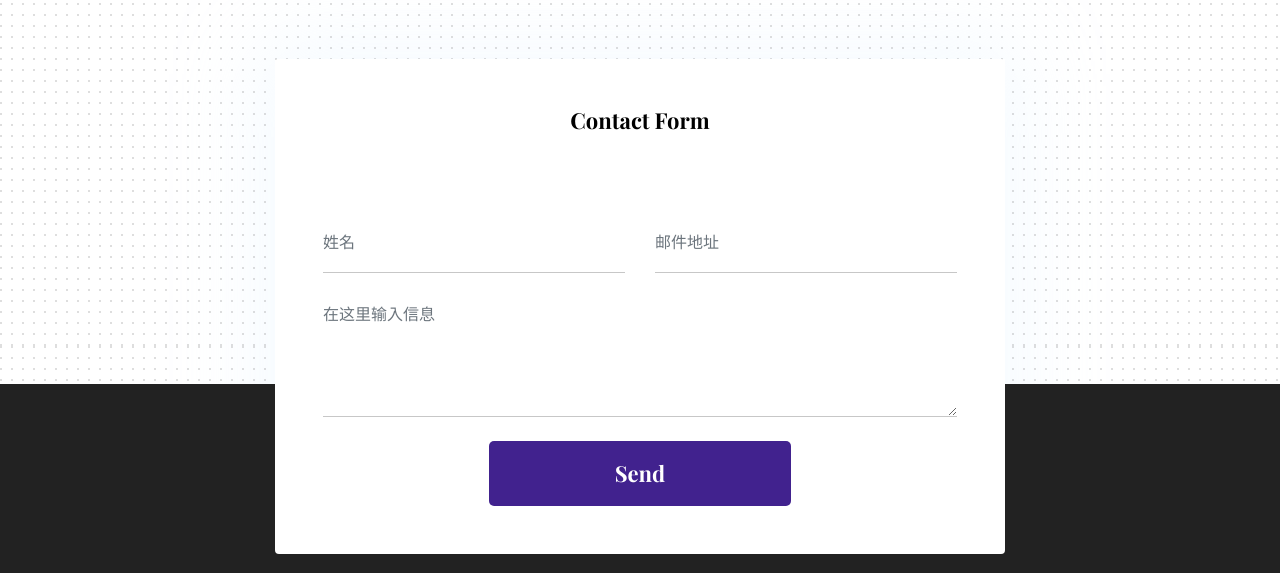
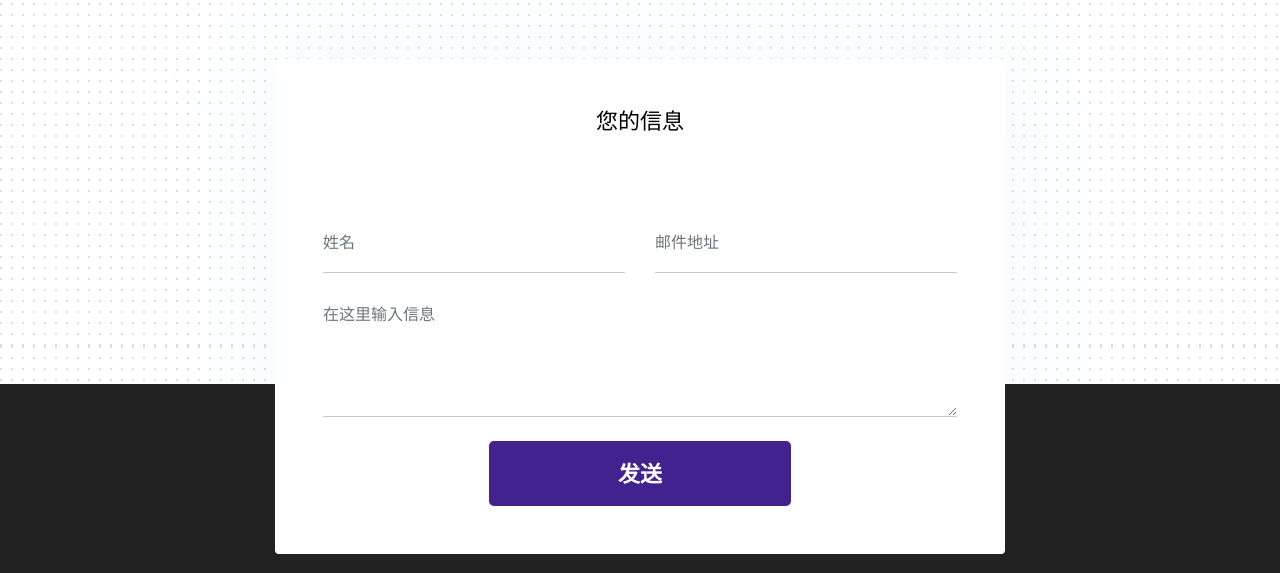
Before and after one commit to zwpim/zwpim.github.io, a Jekyll site: the page built from index.html, in a window 1280 px wide and 900 px high, scrolled down 6628 px. Shown: the part 155-728 px from the top of the window. Built offline with Jekyll 4.4.1, drawn with Linux system fonts in a browser that asks for light colours.

Commit message:
Update contact-section.html

```diff
--- a/_includes/contact-section.html
+++ b/_includes/contact-section.html
@@ -7,8 +7,8 @@
       </div>
       <div class="col-lg-8 mx-auto">
         <div class="bg-white rounded text-center p-5 shadow-down">
-          <h4 class="mb-80">Contact Form</h4>
-          <form action="mailto:/{{ site.data.settings.contact-email }}" method="POST" class="row">
+          <h4 class="mb-80">您的信息</h4>
+          <form action="mailto:{{ site.data.settings.contact-email }}" method="POST" class="row">
             <div class="col-md-6">
               <input type="text" id="name" name="name" placeholder="姓名" class="form-control px-0 mb-4">
             </div>
@@ -20,7 +20,7 @@
                 placeholder="在这里输入信息"></textarea>
             </div>
             <div class="col-lg-6 col-10 mx-auto">
-              <button type="submit" class="btn btn-primary w-100">send</button>
+              <button type="submit" class="btn btn-primary w-100">发送</button>
             </div>
           </form>
         </div>
```
